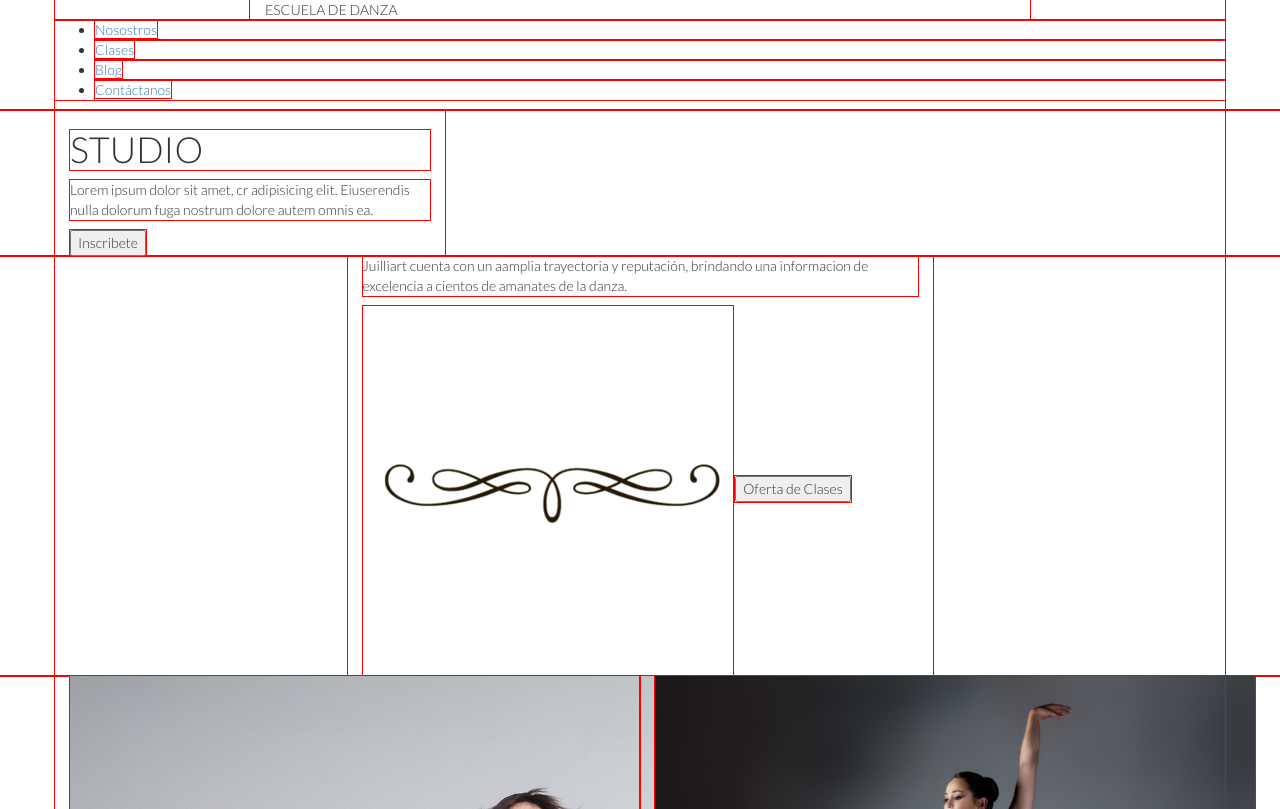
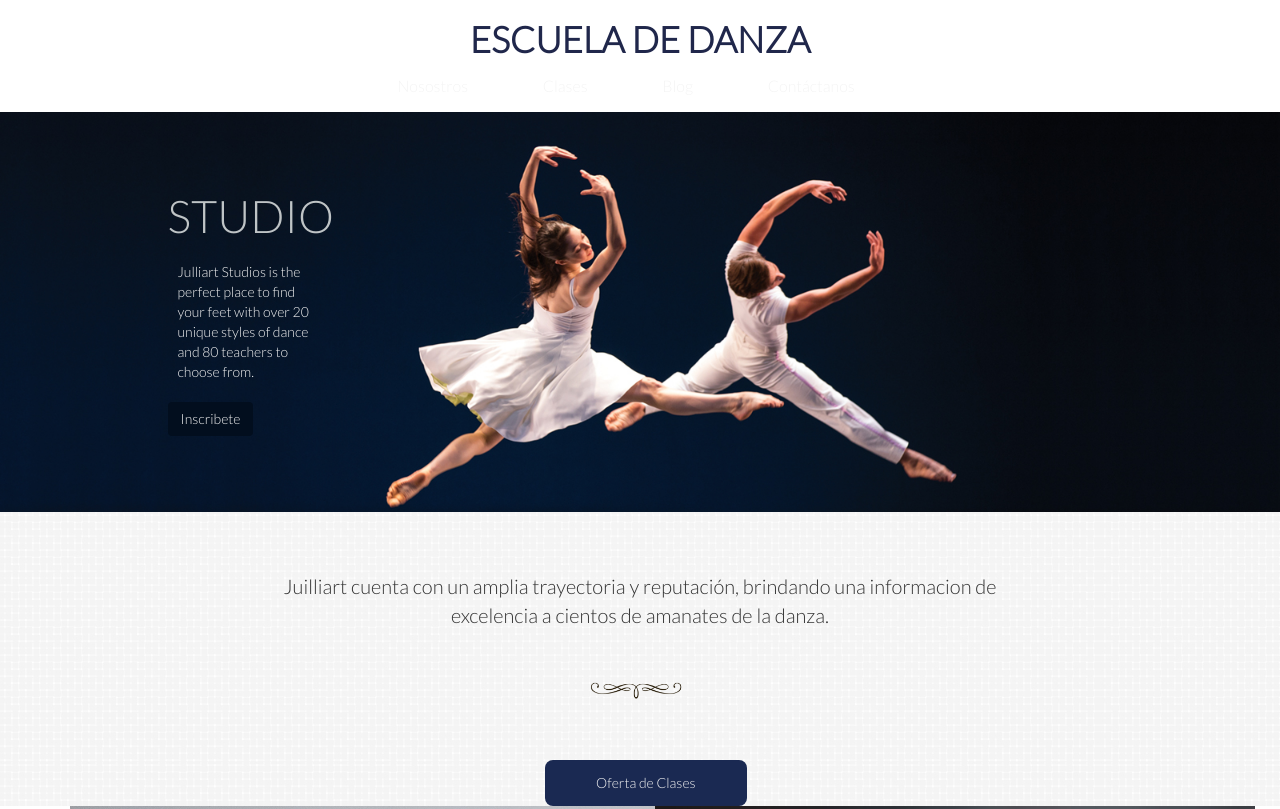
Before and after one commit to VGIO2/danza-arte, a plain HTML site: page index.html in a window 1280 px wide. Shown: the top 809 px of the page. Drawn offline with Linux system fonts and the light colour scheme.

Commit message:
avance index

```diff
--- a/css/main.css
+++ b/css/main.css
@@ -1,3 +1,68 @@
 /* Inserta tu codigo aqui */
 
-*{outline: solid red 1px;}
+/**{outline: solid red 1px;}*/
+/*---------------------------------------------------------------------------------HEADER-----*/
+body{
+    font-family: 'Montserrat';
+}
+header{
+    text-align: center;
+}
+header h1{
+    color: #20274b;
+    font-weight: bold;
+}
+header ul{
+    list-style: none;
+}
+header ul li{
+    display: inline-block;
+    padding: 5px 70px 5px 2px;
+}
+header ul li a{
+    color: #f4f4f4;
+    font-size: 16px;
+}
+
+/*---------------------------------------------------------------------------------------HERO-----*/
+.hero{
+    background-image: url(../img/dance_1.jpg);
+    background-size: 100%;
+    height: 400px;
+    padding-top: 60px;
+}
+.hero h2{
+    color: #bfc4c6;
+    font-size: 45px;
+}
+.hero p{
+    color: #f4f4f4;
+    padding: 10px 10px;
+}
+.hero button{
+    color:#f4f4f4;
+    background: #020e1e;
+}
+
+/*---------------------------------------------------------------------------------------CONTENIDO-----*/
+.contenido{
+    background-image: url(../img/textura_2.jpg);
+}
+.contenido p{
+    font-size: 20px;
+    padding-top: 60px;
+    text-align: center;
+}
+.contenido .img-responsive{
+    width: 100px;
+    height: 100px;
+    margin-left: 320px;
+}
+.contenido button{
+    margin-left: 280px;
+    padding: 12px 50px 12px 50px;
+    background-color: #1a2952;
+    color: #f4f4f4;
+    border-radius: 8px;
+
+}
--- a/index.html
+++ b/index.html
@@ -4,7 +4,6 @@
 	<meta charset="UTF-8">
 	<title>Escuela de Danza</title>
 	<link rel='stylesheet' type='text/css' href='http://fonts.googleapis.com/css?family=Montserrat:400,700'>
-	<link rel="stylesheet" type="text/css" href="css/grid-system.css">
 	<link rel="stylesheet" href="css/bootstrap.min.css">
 	<link rel="stylesheet" type="text/css" href="css/utilities.css">
 	<link rel="stylesheet" type="text/css" href="css/common.css">
@@ -15,7 +14,9 @@
 <header>
     <div class="container">
         <div class="row">
-            <div class="col-md-8 col-md-offset-2">ESCUELA DE DANZA</div>
+            <div class="col-md-8 col-md-offset-2">
+                <h1>ESCUELA DE DANZA</h1>
+            </div>
         </div>
         <div class="row">
             <ul>
@@ -32,10 +33,10 @@
 <section class="hero">
     <div class="container">
        <div class="row">
-           <div class="col-md-4">
-               <h1>STUDIO</h1>
-               <p>Lorem ipsum dolor sit amet, cr adipisicing elit. Eiuserendis nulla dolorum fuga nostrum dolore autem omnis ea.</p>
-               <button> Inscribete</button>
+           <div class="col-md-2 col-md-offset-1">
+               <h2>STUDIO</h2>
+               <p>Julliart Studios is the perfect place to find your feet with over 20 unique styles of dance and 80 teachers to choose from.</p>
+               <button class="btn btn_primary"> Inscribete</button>
            </div>
        </div>
     </div>
@@ -45,10 +46,11 @@
 <section class="contenido">
     <div class="container">
         <div class="row">
-            <div class="col-md-6 col-md-offset-3">
-                <p>Juilliart cuenta con un aamplia trayectoria y reputación, brindando una informacion de excelencia a cientos de amanates de la danza.</p>
-                <img src="img/decoration_1.png" alt="">
-                <button>Oferta de Clases</button>
+            <div class="col-md-8 col-md-offset-2">
+                <p>Juilliart cuenta con un amplia trayectoria y reputación, brindando una informacion de excelencia a cientos de amanates de la danza.</p>
+                <img class=" img-responsive"src="img/decoration_1.png" alt="">
+                <br>
+                <button class="btn btn_lg ">Oferta de Clases</button>
             </div>
         </div>
     </div>
@@ -80,12 +82,29 @@
                </h4>
             </div>
             <div class="col-md-6">
-                 <iframe src="https://www.google.com/maps/embed?pb=!1m18!1m12!1m3!1d3021.4664374888434!2d-73.98501728478952!3d40.77375867932514!2m3!1f0!2f0!3f0!3m2!1i1024!2i768!4f13.1!3m3!1m2!1s0x89c258f56813a911%3A0xabfb3b93841f0511!2s66+St+-+Lincoln+Center!5e0!3m2!1ses!2spe!4v1479750521439" width="400" height="300" frameborder="0" style="border:0" allowfullscreen></iframe>
+                 <iframe src="https://www.google.com/maps/embed?pb=!1m18!1m12!1m3!1d3021.4664374888434!2d-73.98501728478952!3d40.77375867932514!2m3!1f0!2f0!3f0!3m2!1i1024!2i768!4f13.1!3m3!1m2!1s0x89c2585ff9df2f6d%3A0xf876ccebba645bff!2sEscuela+Juilliard!5e0!3m2!1ses!2spe!4v1479755172970" width="400" height="300" frameborder="0" style="border:0" allowfullscreen></iframe>
             </div>
-
           </div>
        </div>
 </section>
 <!----------------------------------------------------------------------------------------------------------------CONTACTANOS-->
+
+<section class="contact">
+    <div class="container">
+        <div class="row">
+            <div class="col-md-6 ">
+                <h2>
+
+                </h2>
+            </div>
+        </div>
+    </div>
+</section>
+<!---------------------------------------------------------------------------------------------------------------------FOOTER-->
+<footer>
+    <div class="container">
+
+    </div>
+</footer>
 </body>
 </html>
```
